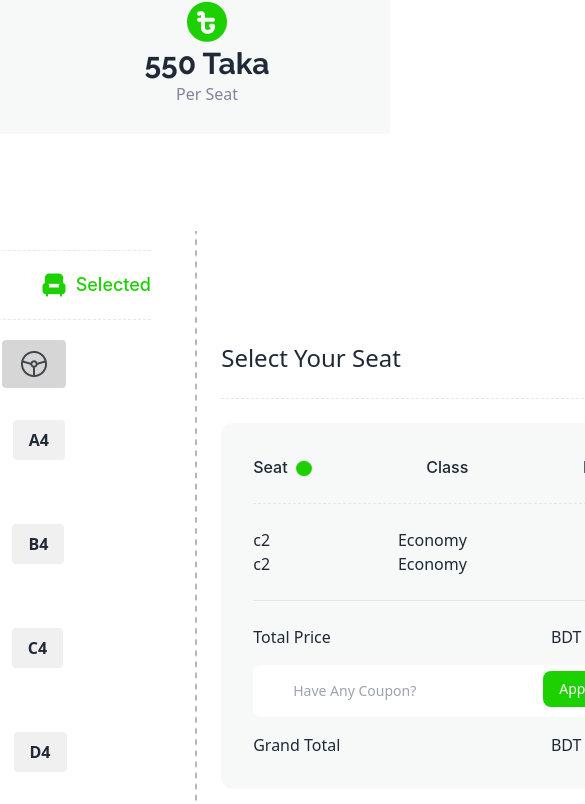
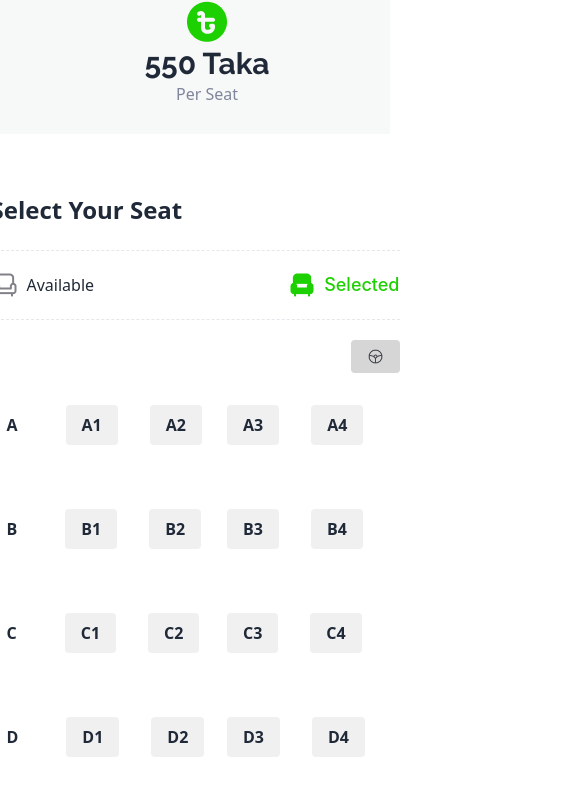
Before and after one commit to devshawon19/hero-ticket, a plain HTML site: page index.html in a window 390 px wide. Shown: the part 2839-3643 px from the top of the page, 585 px wide, since content can reach past the window. Drawn offline with nearby package versions, Linux system fonts and the light colour scheme.

Commit message:
made responsive

```diff
--- a/index.html
+++ b/index.html
@@ -161,9 +161,9 @@
 
 
             <!-- seat selector -->
-            <div class="flex items-center bg-white p-8 mt-7 rounded-xl w-[1170px] gap-6">
+            <div class="flex flex-col lg:flex-row items-center bg-white p-8 mt-7 rounded-xl lg:w-[1170px] gap-6">
                 <!-- bus layout -->
-                <div class="mt-7 w-[509px]">
+                <div class="mt-7 w-[409px] lg:w-[509px]">
                     <h1 class="text-2xl font-bold mb-6">Select Your Seat</h1>
                     <hr class="border-dashed my-5">
                     <div class="flex justify-between">
@@ -377,7 +377,7 @@
                 </div>
 
                 <!-- info divider -->
-                <div class="ml-5">
+                <div class="ml-5 hidden lg:block">
                     <img class="h-[1100px]" src="images/Line 1.png" alt="">
                 </div>
 
@@ -390,7 +390,7 @@
                     <br>
                     <hr class="border-dashed">
                     <br>
-                    <div class="bg-[#f7f8f8] p-8 w-[433px] rounded-xl">
+                    <div class="bg-[#f7f8f8] p-8 lg:w-[433px] rounded-xl">
                         <div class="flex justify-between">
                             <div class="flex items-center">
                                 <h3 class="inter-medium text-base">Seat<span id="selected-ticket"
```
